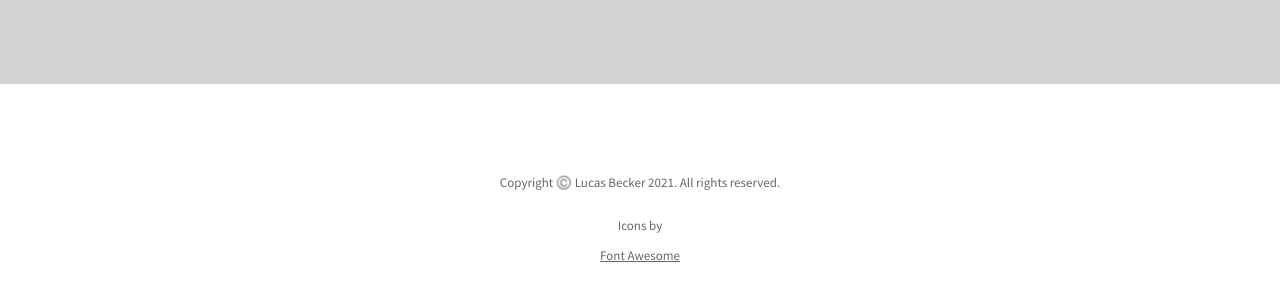
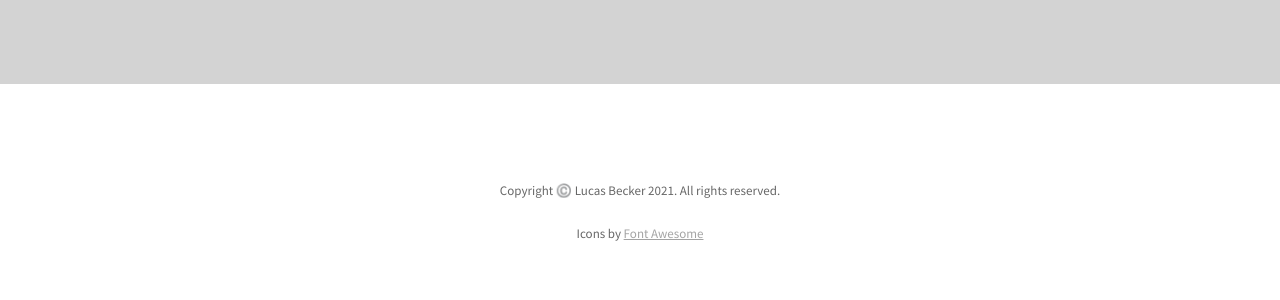
Before and after one commit to lucasbecker-dev/LucasBecker.dev, a plain HTML site: page index.html in a window 1280 px wide. Shown: the part 3920-4220 px from the top of the page. Drawn offline with Linux system fonts and the light colour scheme.

Commit message:
aligned icon credit in footer

```diff
--- a/index.html
+++ b/index.html
@@ -91,14 +91,15 @@
       <p id="copyright-text" class="footer-item">
         Copyright ©️ Lucas Becker 2021. All rights reserved.
       </p>
-      <p id="icon-attribution" class="footer-item">Icons by</p>
-      <a
-        href="https://fontawesome.com/license"
-        id="fontawesome-license"
-        class="footer-item"
-      >
-        Font Awesome
-      </a>
+      <p id="icon-attribution" class="footer-item">
+        Icons by
+        <a
+          href="https://fontawesome.com/license"
+          id="fontawesome-license"
+          class="footer-item"
+          >Font Awesome
+        </a>
+      </p>
     </footer>
     <!-- Scripts -->
     <script src="js/animation-controller.js"></script>
```
